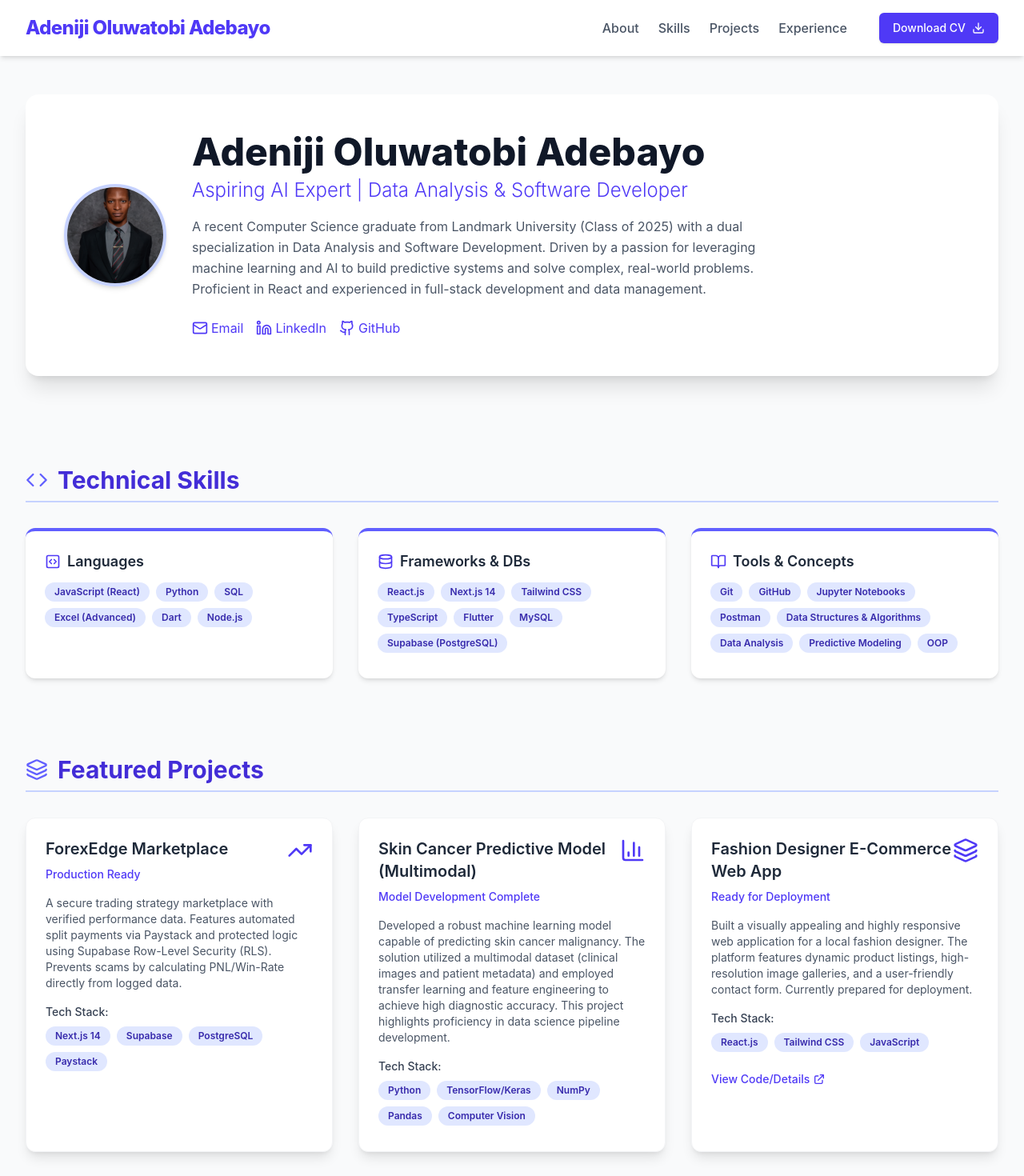
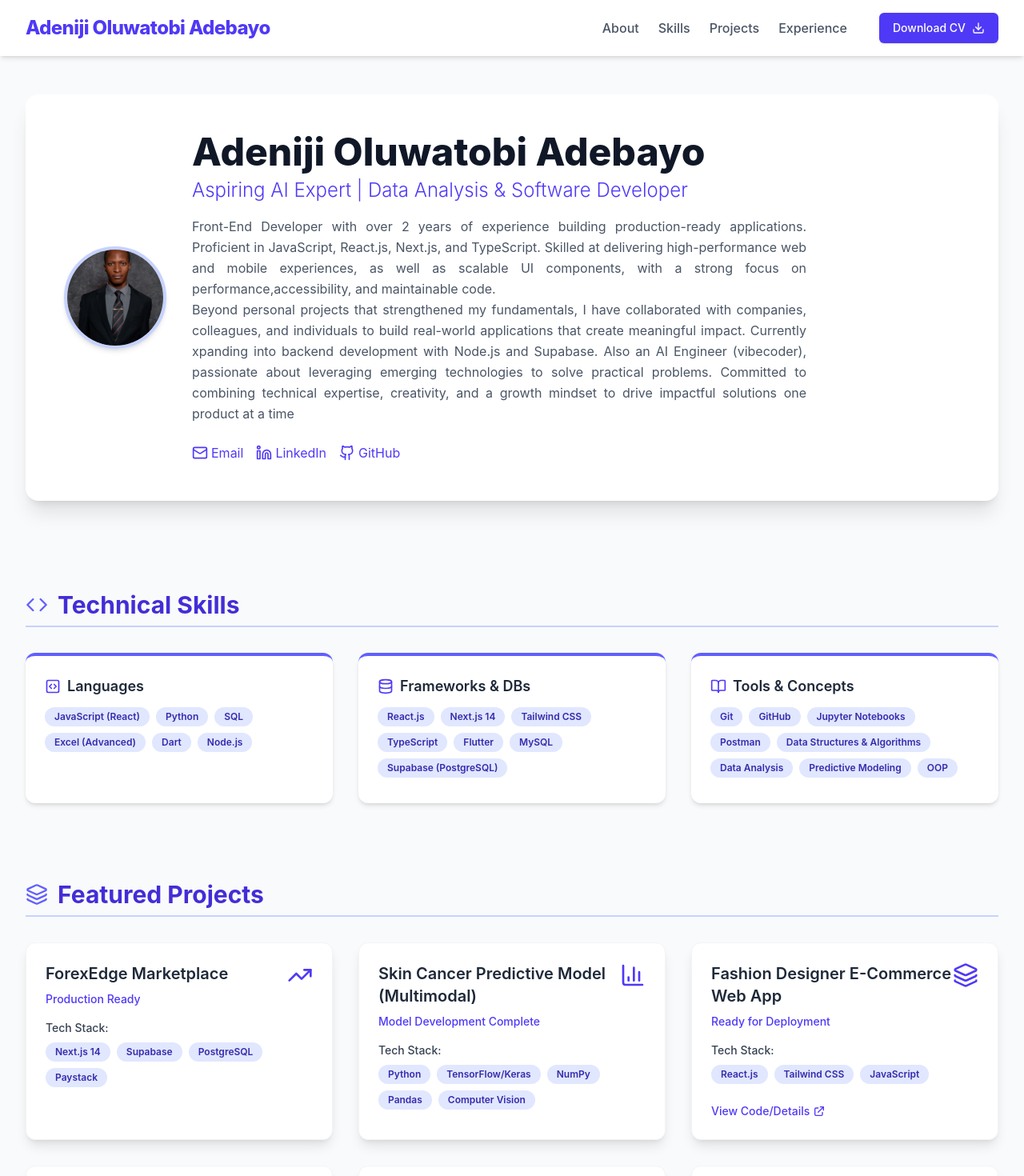
Before and after one commit to tobiSticks/my-portfolio, a React app: page / in a window 1280 px wide. Shown: the top 1470 px of the page at 80% size. Built offline with nearby package versions, Linux system fonts and the light colour scheme; the HTML template or start-up script is replaced by a standard one.

Commit message:
feat: bio update

```diff
--- a/src/App.jsx
+++ b/src/App.jsx
@@ -26,7 +26,9 @@ import {
 const portfolioData = {
   name: "Adeniji Oluwatobi Adebayo",
   title: "Aspiring AI Expert | Data Analysis & Software Developer",
-  bio: "A recent Computer Science graduate from Landmark University (Class of 2025) with a dual specialization in Data Analysis and Software Development. Driven by a passion for leveraging machine learning and AI to build predictive systems and solve complex, real-world problems. Proficient in React and experienced in full-stack development and data management.",
+  bio: <p className="text-justify">
+    Front-End Developer with over 2 years of experience building production-ready applications. Proficient in JavaScript, React.js, Next.js, and TypeScript. Skilled at delivering high-performance web and mobile experiences, as well as scalable UI components, with a strong focus on performance,accessibility, and maintainable code. <br/> Beyond personal projects that strengthened my fundamentals, I have collaborated with companies, colleagues, and individuals to build real-world applications that create meaningful impact. Currently xpanding into backend development with Node.js and Supabase. Also an AI Engineer (vibecoder), passionate about leveraging emerging technologies to solve practical problems. Committed to combining technical expertise, creativity, and a growth mindset to drive impactful solutions one product at a time
+  </p>,
 
   contact: {
     email: "padenijiinfinity@gmail.com",
@@ -161,7 +163,7 @@ const ProjectCard = ({ project }) => {
         <Icon className="w-8 h-8 text-indigo-600 shrink-0" />
       </div>
       <p className="text-sm text-indigo-600 font-medium mb-4">{project.status}</p>
-      <p className="text-gray-600 text-sm mb-4 min-h-[72px]">{project.description}</p>
+      {/* <p className="text-gray-600 text-sm mb-4 min-h-[72px] text-left">{project.description}</p> */}
 
       <div className="mt-4">
         <p className="text-sm font-medium text-gray-700 mb-2">Tech Stack:</p>
```
